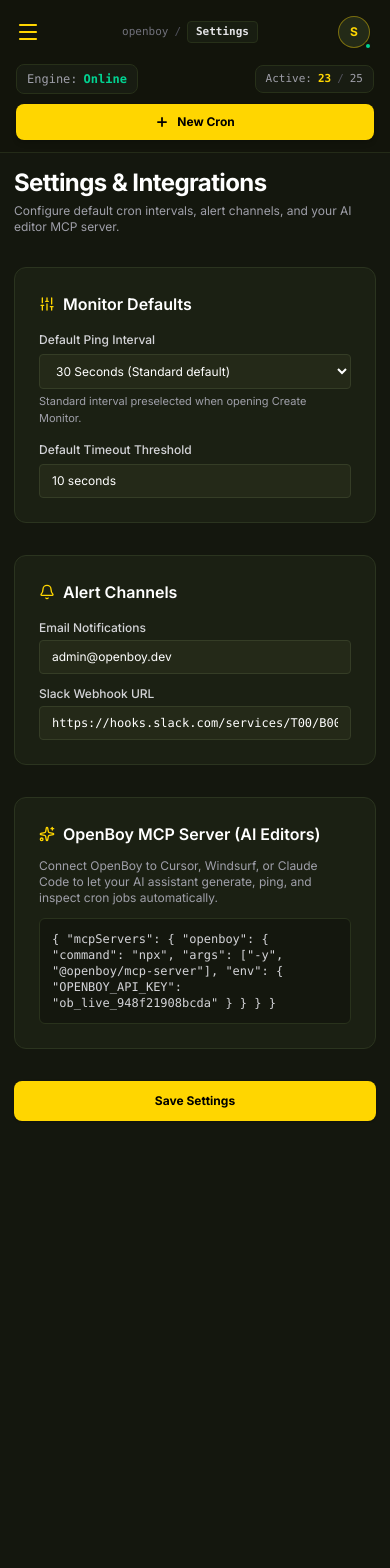
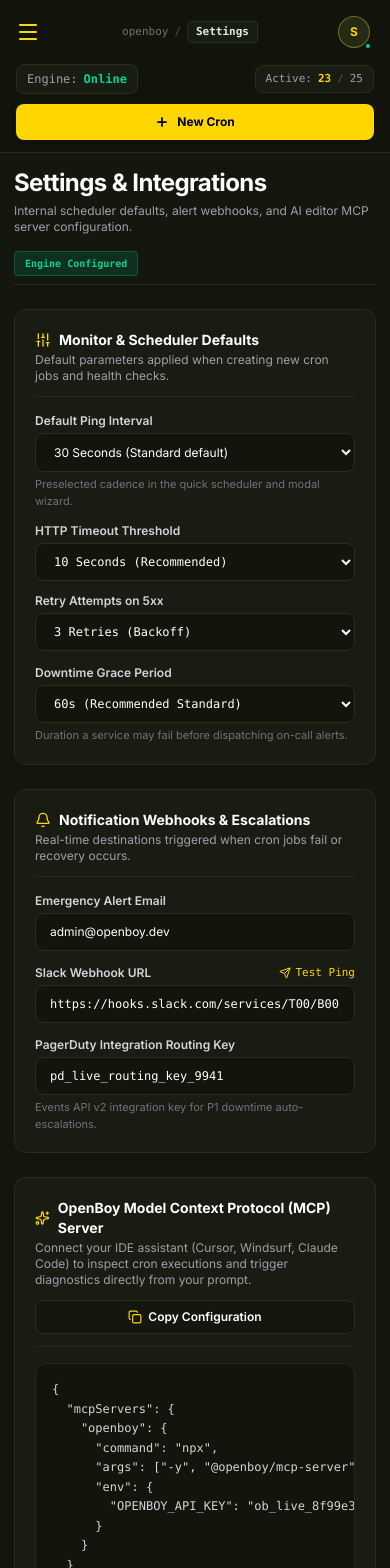
Before and after one commit to dennismutuku2005/openboy-app, a Next.js app: page /dashboard/settings in a window 390 px wide. Shown: the top 1568 px of the page. Before the commit the page ends 1135 px from the top, so only its background shows below. Built offline with nearby package versions, Linux system fonts and the light colour scheme; sample sign-in values are in the browser's storage.

Commit message:
style: expand Settings and Integrations to full width with responsive grid

```diff
--- a/app/dashboard/settings/page.js
+++ b/app/dashboard/settings/page.js
@@ -1,143 +1,288 @@
 "use client";
 
 import { useState } from "react";
-import { Bell, Key, Sparkles, Check, Sliders } from "lucide-react";
+import { Check, Copy, Sliders, Bell, Sparkles, Send } from "lucide-react";
 
 export default function SettingsPage() {
   const [defaultInterval, setDefaultInterval] = useState("30s");
+  const [timeoutThreshold, setTimeoutThreshold] = useState("10s");
+  const [retryPolicy, setRetryPolicy] = useState("3");
+  const [gracePeriod, setGracePeriod] = useState("60s");
   const [emailAlerts, setEmailAlerts] = useState("admin@openboy.dev");
   const [slackWebhook, setSlackWebhook] = useState("https://hooks.slack.com/services/T00/B00/XXXX");
+  const [pagerdutyKey, setPagerdutyKey] = useState("pd_live_routing_key_9941");
+  const [copiedMcp, setCopiedMcp] = useState(false);
   const [saved, setSaved] = useState(false);
+  const [testingWebhook, setTestingWebhook] = useState(false);
+  const [testSuccess, setTestSuccess] = useState(false);
+
+  const mcpConfig = `{
+  "mcpServers": {
+    "openboy": {
+      "command": "npx",
+      "args": ["-y", "@openboy/mcp-server"],
+      "env": {
+        "OPENBOY_API_KEY": "ob_live_8f99e3a07c1264b91"
+      }
+    }
+  }
+}`;
 
   const handleSave = (e) => {
     e.preventDefault();
     setSaved(true);
-    setTimeout(() => setSaved(false), 2500);
+    setTimeout(() => setSaved(false), 3000);
+  };
+
+  const handleCopyMcp = () => {
+    navigator.clipboard.writeText(mcpConfig);
+    setCopiedMcp(true);
+    setTimeout(() => setCopiedMcp(false), 2000);
+  };
+
+  const handleTestWebhook = () => {
+    setTestingWebhook(true);
+    setTimeout(() => {
+      setTestingWebhook(false);
+      setTestSuccess(true);
+      setTimeout(() => setTestSuccess(false), 3000);
+    }, 600);
   };
 
   return (
-    <div className="max-w-4xl space-y-8 animate-fade-in">
+    <div className="w-full space-y-6 animate-fade-in">
+      {/* Header (No icon next to title, matching design protocols) */}
+      <div className="flex flex-col sm:flex-row sm:items-center justify-between gap-4 pb-2 border-b border-[#242b18]">
         <div>
-        <h1 className="text-2xl font-bold text-white tracking-tight">Settings & Integrations</h1>
+          <h1 className="text-2xl font-bold text-white tracking-tight">
+            Settings & Integrations
+          </h1>
           <p className="text-xs text-zinc-400 mt-1">
-          Configure default cron intervals, alert channels, and your AI editor MCP server.
+            Internal scheduler defaults, alert webhooks, and AI editor MCP server configuration.
           </p>
         </div>
 
+        <div className="flex items-center gap-2">
+          <span className="text-[10px] font-mono font-bold px-2.5 py-1 rounded border bg-emerald-500/15 text-emerald-400 border-emerald-500/30">
+            Engine Configured
+          </span>
+        </div>
+      </div>
+
       {saved && (
-        <div className="p-3 bg-emerald-950/40 border border-emerald-500/30 rounded-lg text-emerald-400 text-xs flex items-center gap-2">
-          <Check className="w-4 h-4" />
-          <span>Settings saved successfully.</span>
+        <div className="p-3.5 bg-emerald-950/40 border border-emerald-500/40 rounded-xl text-emerald-300 text-xs font-mono flex items-center gap-2 animate-fade-in shadow-md">
+          <Check className="w-4 h-4 text-emerald-400 shrink-0" />
+          <span>System configuration and notification webhooks saved successfully.</span>
         </div>
       )}
 
-      {/* Defaults Section */}
-      <div className="bg-[#1b2013] border border-[#2b341f] rounded-xl p-6 space-y-4">
-        <h2 className="text-base font-semibold text-white flex items-center gap-2">
+      {/* Main Full-Width Grid (2 Columns across desktop, 1 on mobile) */}
+      <form onSubmit={handleSave} className="space-y-6">
+        <div className="grid grid-cols-1 lg:grid-cols-2 gap-6 w-full">
+          {/* CARD 1: Scheduler & Monitor Defaults */}
+          <div className="bg-[#181c12] border border-[#273019] rounded-xl p-5 sm:p-6 shadow-lg space-y-5 flex flex-col justify-between">
+            <div className="space-y-4">
+              <div className="pb-3 border-b border-[#242b18]">
+                <h2 className="text-sm font-bold text-white flex items-center gap-2">
                   <Sliders className="w-4 h-4 text-[#ffd600]" />
-          <span>Monitor Defaults</span>
+                  <span>Monitor & Scheduler Defaults</span>
                 </h2>
+                <p className="text-xs text-zinc-400 mt-0.5">
+                  Default parameters applied when creating new cron jobs and health checks.
+                </p>
+              </div>
 
-        <div className="grid grid-cols-1 sm:grid-cols-2 gap-4">
+              <div className="space-y-3.5">
                 <div>
-            <label className="block text-xs font-medium text-zinc-300 mb-1.5">
+                  <label className="block text-xs font-semibold text-zinc-300 mb-1">
                     Default Ping Interval
                   </label>
                   <select
                     value={defaultInterval}
                     onChange={(e) => setDefaultInterval(e.target.value)}
-              className="w-full px-3 py-2 text-xs bg-[#242918] text-white border border-[#353d26] rounded focus:outline-none focus:border-[#ffd600]"
+                    className="w-full px-3.5 py-2.5 text-xs bg-[#12150c] text-white border border-[#273019] rounded-lg focus:outline-none focus:border-[#ffd600] cursor-pointer"
                   >
-              <option value="10s">10 Seconds (High frequency)</option>
+                    <option value="10s">10 Seconds (High-frequency ping)</option>
                     <option value="30s">30 Seconds (Standard default)</option>
-              <option value="10m">10 Minutes (Batcher default)</option>
+                    <option value="1m">1 Minute (Standard heartbeat)</option>
+                    <option value="10m">10 Minutes (Queue batcher default)</option>
+                    <option value="1h">1 Hour (Hourly batch)</option>
                   </select>
-            <span className="text-[11px] text-zinc-400 mt-1 block">
-              Standard interval preselected when opening Create Monitor.
+                  <span className="text-[11px] text-zinc-500 mt-1 block">
+                    Preselected cadence in the quick scheduler and modal wizard.
                   </span>
                 </div>
 
+                <div className="grid grid-cols-1 sm:grid-cols-2 gap-3">
                   <div>
-            <label className="block text-xs font-medium text-zinc-300 mb-1.5">
-              Default Timeout Threshold
+                    <label className="block text-xs font-semibold text-zinc-300 mb-1">
+                      HTTP Timeout Threshold
                     </label>
-            <input
-              type="text"
-              defaultValue="10 seconds"
-              className="w-full px-3 py-2 text-xs bg-[#242918] text-white border border-[#353d26] rounded focus:outline-none focus:border-[#ffd600]"
-            />
+                    <select
+                      value={timeoutThreshold}
+                      onChange={(e) => setTimeoutThreshold(e.target.value)}
+                      className="w-full px-3.5 py-2.5 text-xs bg-[#12150c] text-white border border-[#273019] rounded-lg focus:outline-none focus:border-[#ffd600] cursor-pointer font-mono"
+                    >
+                      <option value="5s">5 Seconds</option>
+                      <option value="10s">10 Seconds (Recommended)</option>
+                      <option value="30s">30 Seconds</option>
+                      <option value="60s">60 Seconds</option>
+                    </select>
+                  </div>
+
+                  <div>
+                    <label className="block text-xs font-semibold text-zinc-300 mb-1">
+                      Retry Attempts on 5xx
+                    </label>
+                    <select
+                      value={retryPolicy}
+                      onChange={(e) => setRetryPolicy(e.target.value)}
+                      className="w-full px-3.5 py-2.5 text-xs bg-[#12150c] text-white border border-[#273019] rounded-lg focus:outline-none focus:border-[#ffd600] cursor-pointer font-mono"
+                    >
+                      <option value="0">0 (Immediate Alert)</option>
+                      <option value="1">1 Retry</option>
+                      <option value="3">3 Retries (Backoff)</option>
+                      <option value="5">5 Retries (Strict)</option>
+                    </select>
+                  </div>
+                </div>
+
+                <div>
+                  <label className="block text-xs font-semibold text-zinc-300 mb-1">
+                    Downtime Grace Period
+                  </label>
+                  <select
+                    value={gracePeriod}
+                    onChange={(e) => setGracePeriod(e.target.value)}
+                    className="w-full px-3.5 py-2.5 text-xs bg-[#12150c] text-white border border-[#273019] rounded-lg focus:outline-none focus:border-[#ffd600] cursor-pointer font-mono"
+                  >
+                    <option value="0s">0s (Instant Pager Notification)</option>
+                    <option value="30s">30s (Brief Flap Suppression)</option>
+                    <option value="60s">60s (Recommended Standard)</option>
+                    <option value="5m">5m (Batch Resiliency)</option>
+                  </select>
+                  <span className="text-[11px] text-zinc-500 mt-1 block">
+                    Duration a service may fail before dispatching on-call alerts.
+                  </span>
+                </div>
               </div>
             </div>
           </div>
 
-      {/* Alert Destinations */}
-      <div className="bg-[#1b2013] border border-[#2b341f] rounded-xl p-6 space-y-4">
-        <h2 className="text-base font-semibold text-white flex items-center gap-2">
+          {/* CARD 2: Alert Destinations & Webhooks */}
+          <div className="bg-[#181c12] border border-[#273019] rounded-xl p-5 sm:p-6 shadow-lg space-y-5 flex flex-col justify-between">
+            <div className="space-y-4">
+              <div className="pb-3 border-b border-[#242b18]">
+                <h2 className="text-sm font-bold text-white flex items-center gap-2">
                   <Bell className="w-4 h-4 text-[#ffd600]" />
-          <span>Alert Channels</span>
+                  <span>Notification Webhooks & Escalations</span>
                 </h2>
+                <p className="text-xs text-zinc-400 mt-0.5">
+                  Real-time destinations triggered when cron jobs fail or recovery occurs.
+                </p>
+              </div>
 
-        <div className="space-y-3">
+              <div className="space-y-3.5">
                 <div>
-            <label className="block text-xs font-medium text-zinc-300 mb-1">
-              Email Notifications
+                  <label className="block text-xs font-semibold text-zinc-300 mb-1">
+                    Emergency Alert Email
                   </label>
                   <input
                     type="email"
                     value={emailAlerts}
                     onChange={(e) => setEmailAlerts(e.target.value)}
-              className="w-full px-3 py-2 text-xs bg-[#242918] text-white border border-[#353d26] rounded focus:outline-none focus:border-[#ffd600]"
+                    className="w-full px-3.5 py-2.5 text-xs bg-[#12150c] text-white border border-[#273019] rounded-lg focus:outline-none focus:border-[#ffd600] transition-colors"
+                    placeholder="oncall@company.com"
+                    required
                   />
                 </div>
 
                 <div>
-            <label className="block text-xs font-medium text-zinc-300 mb-1">
+                  <div className="flex items-center justify-between mb-1">
+                    <label className="block text-xs font-semibold text-zinc-300">
                       Slack Webhook URL
+                    </label>
+                    <button
+                      type="button"
+                      onClick={handleTestWebhook}
+                      disabled={testingWebhook}
+                      className="text-[11px] text-[#ffd600] hover:text-[#ffe55b] flex items-center gap-1 cursor-pointer font-mono disabled:opacity-50"
+                    >
+                      <Send className="w-3 h-3" />
+                      <span>{testingWebhook ? "Sending..." : testSuccess ? "Sent!" : "Test Ping"}</span>
+                    </button>
+                  </div>
+                  <input
+                    type="url"
+                    value={slackWebhook}
+                    onChange={(e) => setSlackWebhook(e.target.value)}
+                    className="w-full px-3.5 py-2.5 text-xs bg-[#12150c] text-white border border-[#273019] rounded-lg focus:outline-none focus:border-[#ffd600] font-mono transition-colors"
+                    placeholder="https://hooks.slack.com/services/..."
+                  />
+                  {testSuccess && (
+                    <span className="text-[11px] text-emerald-400 font-mono mt-1 block">
+                      ✓ Simulated 200 OK test alert dispatched to webhook channel.
+                    </span>
+                  )}
+                </div>
+
+                <div>
+                  <label className="block text-xs font-semibold text-zinc-300 mb-1">
+                    PagerDuty Integration Routing Key
                   </label>
                   <input
                     type="text"
-              value={slackWebhook}
-              onChange={(e) => setSlackWebhook(e.target.value)}
-              className="w-full px-3 py-2 text-xs bg-[#242918] text-white border border-[#353d26] rounded focus:outline-none focus:border-[#ffd600] font-mono"
+                    value={pagerdutyKey}
+                    onChange={(e) => setPagerdutyKey(e.target.value)}
+                    className="w-full px-3.5 py-2.5 text-xs bg-[#12150c] text-white border border-[#273019] rounded-lg focus:outline-none focus:border-[#ffd600] font-mono transition-colors"
+                    placeholder="pd_live_xxxx"
                   />
+                  <span className="text-[11px] text-zinc-500 mt-1 block">
+                    Events API v2 integration key for P1 downtime auto-escalations.
+                  </span>
+                </div>
+              </div>
             </div>
           </div>
         </div>
 
-      {/* OpenBoy MCP AI Configuration */}
-      <div className="bg-[#1b2013] border border-[#2b341f] rounded-xl p-6 space-y-3">
-        <h2 className="text-base font-semibold text-white flex items-center gap-2">
+        {/* CARD 3: OpenBoy MCP Server for AI Editors (Full Width) */}
+        <div className="bg-[#181c12] border border-[#273019] rounded-xl p-5 sm:p-6 shadow-lg space-y-4 w-full">
+          <div className="flex flex-col sm:flex-row sm:items-center justify-between gap-3 pb-3 border-b border-[#242b18]">
+            <div>
+              <h2 className="text-sm font-bold text-white flex items-center gap-2">
                 <Sparkles className="w-4 h-4 text-[#ffd600]" />
-          <span>OpenBoy MCP Server (AI Editors)</span>
+                <span>OpenBoy Model Context Protocol (MCP) Server</span>
               </h2>
-        <p className="text-xs text-zinc-400">
-          Connect OpenBoy to Cursor, Windsurf, or Claude Code to let your AI assistant generate, ping, and inspect cron jobs automatically.
+              <p className="text-xs text-zinc-400 mt-0.5">
+                Connect your IDE assistant (Cursor, Windsurf, Claude Code) to inspect cron executions and trigger diagnostics directly from your prompt.
               </p>
+            </div>
+            <button
+              type="button"
+              onClick={handleCopyMcp}
+              className="w-full sm:w-auto px-4 py-2 rounded-lg border border-[#273019] bg-[#14170e] hover:bg-[#1f2516] text-white text-xs font-semibold transition-colors flex items-center justify-center gap-1.5 cursor-pointer shrink-0"
+            >
+              <Copy className="w-3.5 h-3.5 text-[#ffd600]" />
+              <span>{copiedMcp ? "Copied JSON!" : "Copy Configuration"}</span>
+            </button>
+          </div>
 
-        <div className="p-3 bg-[#14170e] border border-[#29321c] rounded-md font-mono text-xs text-zinc-300 overflow-x-auto">
-          <code>
-{`{
-  "mcpServers": {
-    "openboy": {
-      "command": "npx",
-      "args": ["-y", "@openboy/mcp-server"],
-      "env": {
-        "OPENBOY_API_KEY": "ob_live_948f21908bcda"
-      }
-    }
-  }
-}`}
-          </code>
+          <div className="p-4 bg-[#12150c] border border-[#242b18] rounded-xl font-mono text-xs text-zinc-300 overflow-x-auto">
+            <pre className="text-zinc-300 whitespace-pre leading-relaxed">{mcpConfig}</pre>
           </div>
         </div>
 
+        {/* Save Settings Action Button (Full-width on phone, left-to-right) */}
+        <div>
           <button
-        type="button"
-        onClick={handleSave}
-        className="w-full sm:w-auto px-6 py-3 sm:py-2.5 bg-[#ffd600] hover:bg-[#eed000] text-black font-bold text-xs rounded-lg transition-all cursor-pointer shadow flex items-center justify-center"
+            type="submit"
+            className="w-full sm:w-auto px-6 py-2.5 bg-[#ffd600] hover:bg-[#eed000] text-black font-bold text-xs rounded-lg transition-all cursor-pointer shadow-md flex items-center justify-center active:scale-[0.99]"
           >
             Save Settings
           </button>
         </div>
+      </form>
+    </div>
   );
 }
```
Lines whose indentation alone changed are shown as unchanged.
